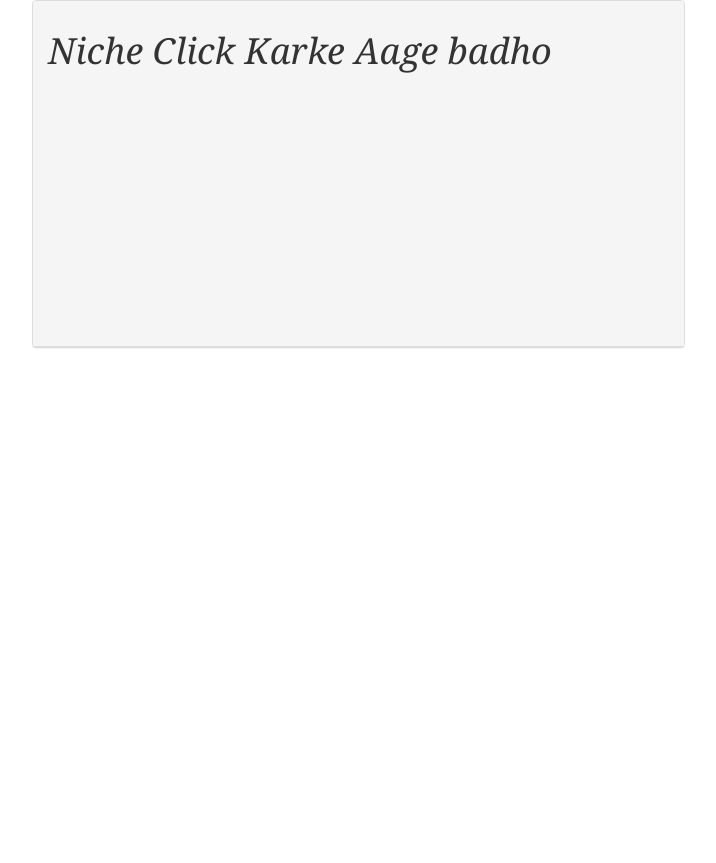
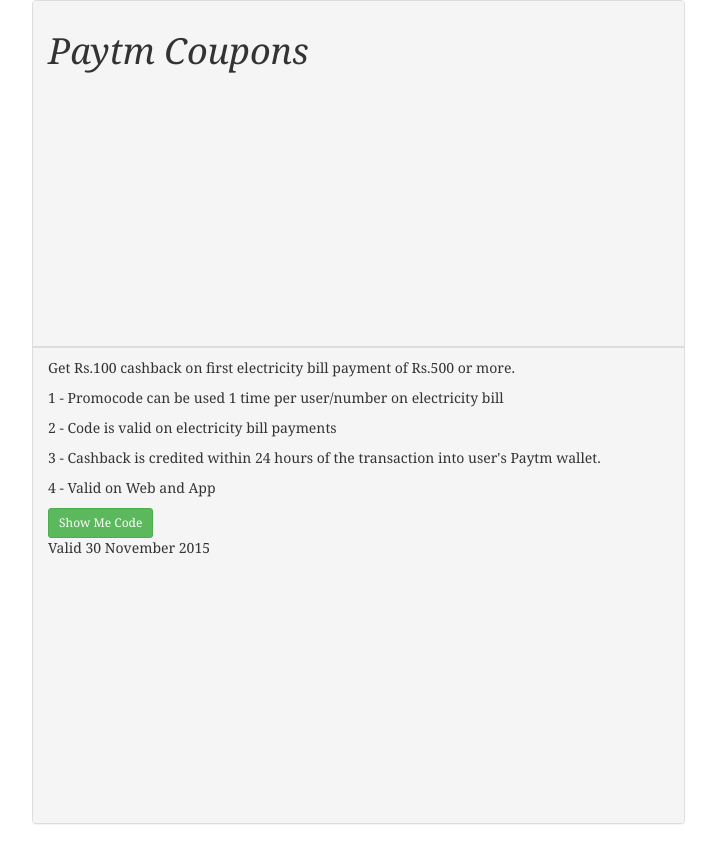
Before and after one commit to enyusu/enyusu.github.com, a Jekyll site: the page paytm-coupons/index.html, which Jekyll copies as it is, in a window 1280 px wide. Shown: the top 863 px of the page, without its empty margins (233-949 px from the left). Built offline with Jekyll 4.4.1, drawn with Linux system fonts in a browser that asks for light colours; nearby versions of some CDN libraries.

Commit message:
Update index.html

```diff
--- a/paytm-coupons/index.html
+++ b/paytm-coupons/index.html
@@ -26,8 +26,8 @@
 				<div class="panel panel-default coupon" id="busoffer">
               <div class="panel-heading" id="head">
                 <div class="panel-title" id="title">
-				<h1 class="hidden-xs">Niche Click Karke Aage badho</h1>
-				<h1 class="visible-xs">Niche Click Karke Aage badho</h1>
+				<h1 class="hidden-xs">Paytm Coupons</h1>
+				<h1 class="visible-xs">Paytm Coupons</h1>
 						<script async src="//pagead2.googlesyndication.com/pagead/js/adsbygoogle.js"></script>
 						<!-- Mobile -->
 						<ins class="adsbygoogle"
@@ -40,7 +40,30 @@
                 </div>
               </div>
 
+              <div class="panel-footer">
+                <div class="coupon-code">
+                    <p>Get Rs.100 cashback on first electricity bill payment of Rs.500 or more.</p>
+			<p>1 - Promocode can be used 1 time per user/number on electricity bill </p>
+			<p>2 - Code is valid on electricity bill payments </p>
+			<p>3 - Cashback is credited within 24 hours of the transaction into user's Paytm wallet.</p>
+			<p>4 - Valid on Web and App</p>
 
+                    <div id="hostgator1" style="display:none;"><p class="promocodecolor">Your Paym Code: PAYBILL</p></div>
+                    <span class="print"><script>function hostgatordivx() { document.getElementById('hostgator1').style.display = "block";}</script>
+                        <a class="btn btn-success btn-sm" rel="nofollow" href="http://tracking.payoom.com/SH2HS" target="_blank" id="hostgatordivx" onclick="hostgatordivx()">Show Me Code </a>
+                    </span>
+                </div>
+                <div class="exp">Valid 30 November 2015</div>
+                <script async src="//pagead2.googlesyndication.com/pagead/js/adsbygoogle.js"></script>
+			<!-- Mobile -->
+			<ins class="adsbygoogle"
+			     style="display:inline-block;width:300px;height:250px"
+			     data-ad-client="ca-pub-5996828242175180"
+			     data-ad-slot="9796236356"></ins>
+			<script>
+			(adsbygoogle = window.adsbygoogle || []).push({});
+		</script>
+              </div>
 
 </div>
 				</article>
@@ -48,7 +71,16 @@
             	</section>
 
 		<section class="sidebar col col-lg-3">
-
+		<script async src="//pagead2.googlesyndication.com/pagead/js/adsbygoogle.js"></script>
+		<!-- RP -->
+		<ins class="adsbygoogle"
+		     style="display:block"
+		     data-ad-client="ca-pub-5996828242175180"
+		     data-ad-slot="5586362758"
+		     data-ad-format="auto"></ins>
+		<script>
+		(adsbygoogle = window.adsbygoogle || []).push({});
+		</script>
 		</section>
 
 	</div>
```
